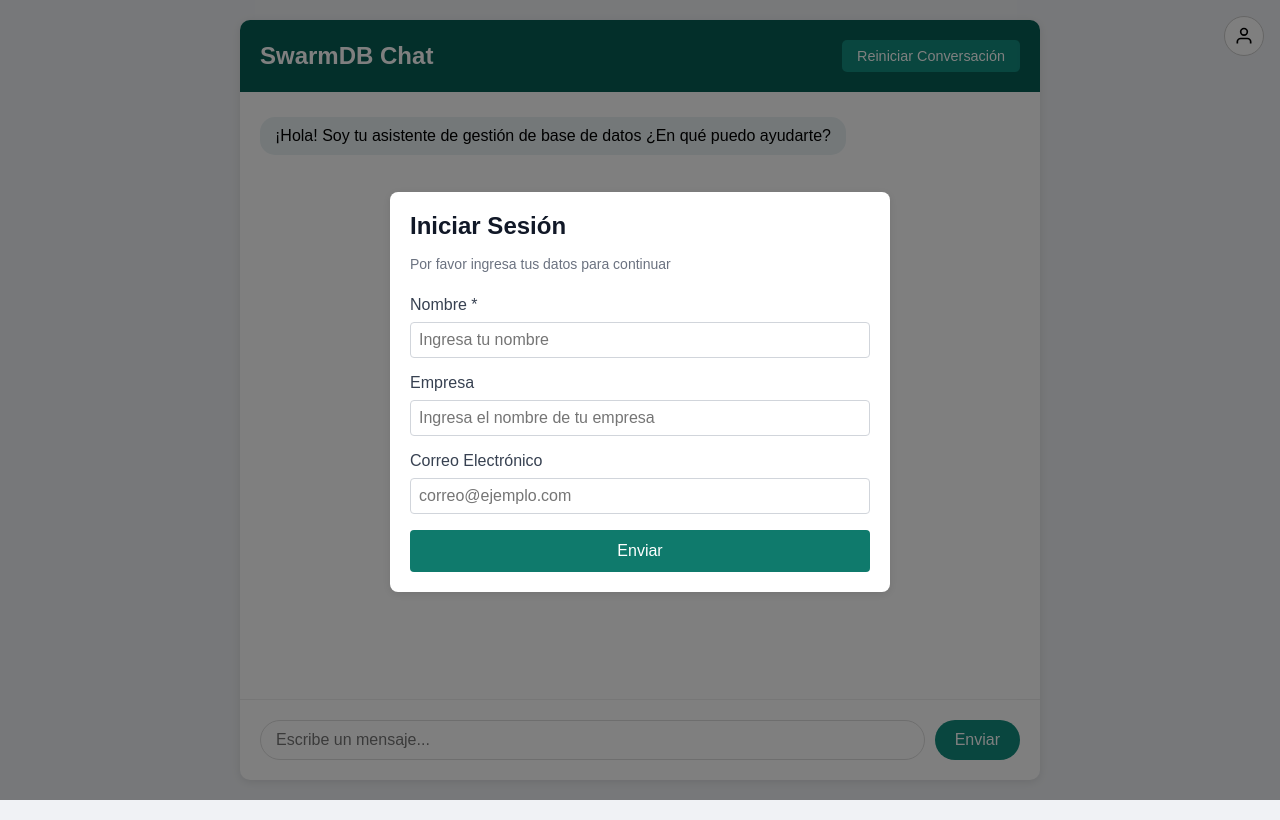
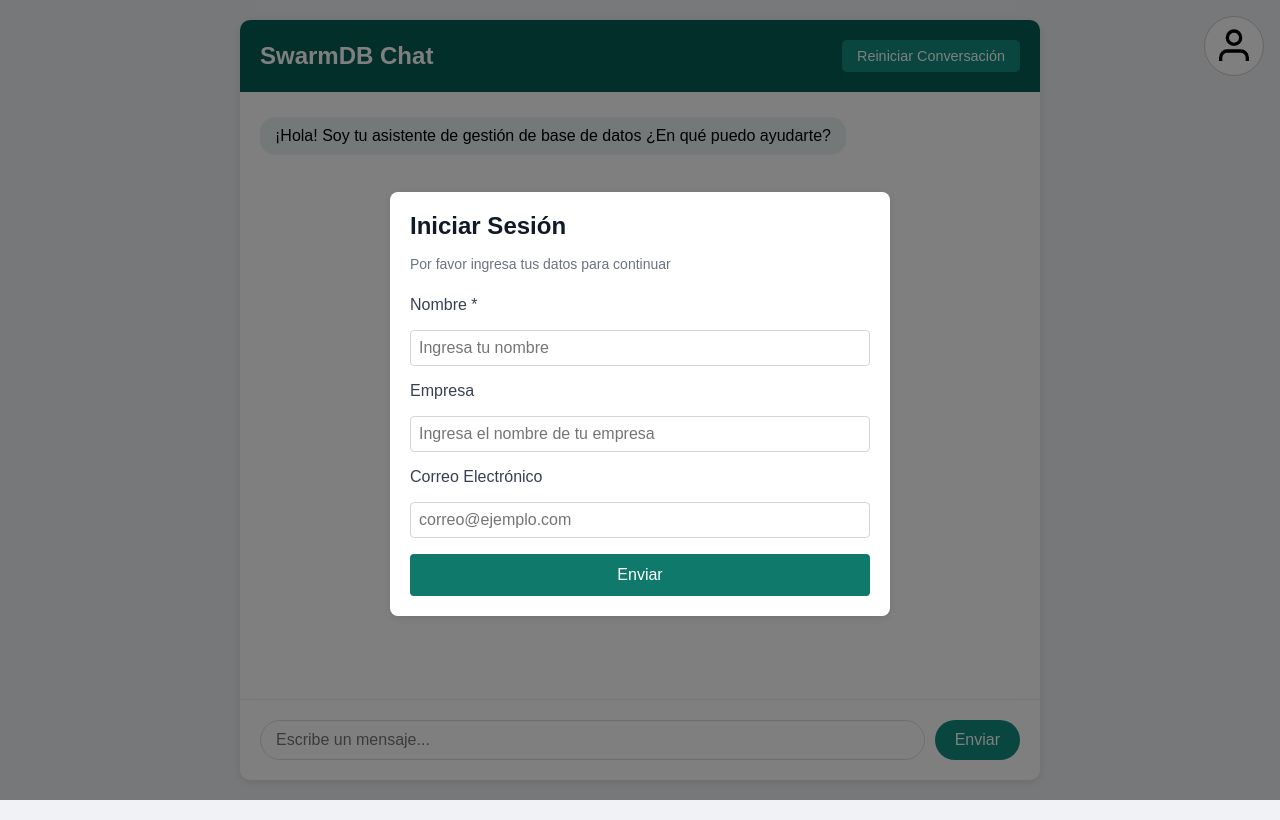
Before and after one commit to Nasti98RS/swarm_db_api, a plain HTML site: page index.html in a window 1280 px wide. Both pictures are taken after a click on the button 1244 px from the left and 36 px from the top of the page. Drawn offline with Linux system fonts and the light colour scheme.

Commit message:
position things

```diff
--- a/index.html
+++ b/index.html
@@ -158,8 +158,8 @@
             position: absolute;
             top: 1rem;
             right: 1rem;
-            width: 40px;
-            height: 40px;
+            width: 60px;
+            height: 60px;
             border-radius: 50%;
             border: 1px solid #ccc;
             background-color: white;
@@ -176,8 +176,8 @@
 
         /* Estilos para el ícono de usuario */
         .user-icon {
-            width: 20px;
-            height: 20px;
+            width: 40px;
+            height: 40px;
         }
 
         /* Estilos para el modal */
@@ -210,7 +210,7 @@
 
         .form-group label {
             display: block;
-            margin-bottom: 0.5rem;
+            margin-bottom: 1rem;
             font-weight: 500;
             color: #374151;
         }
```
